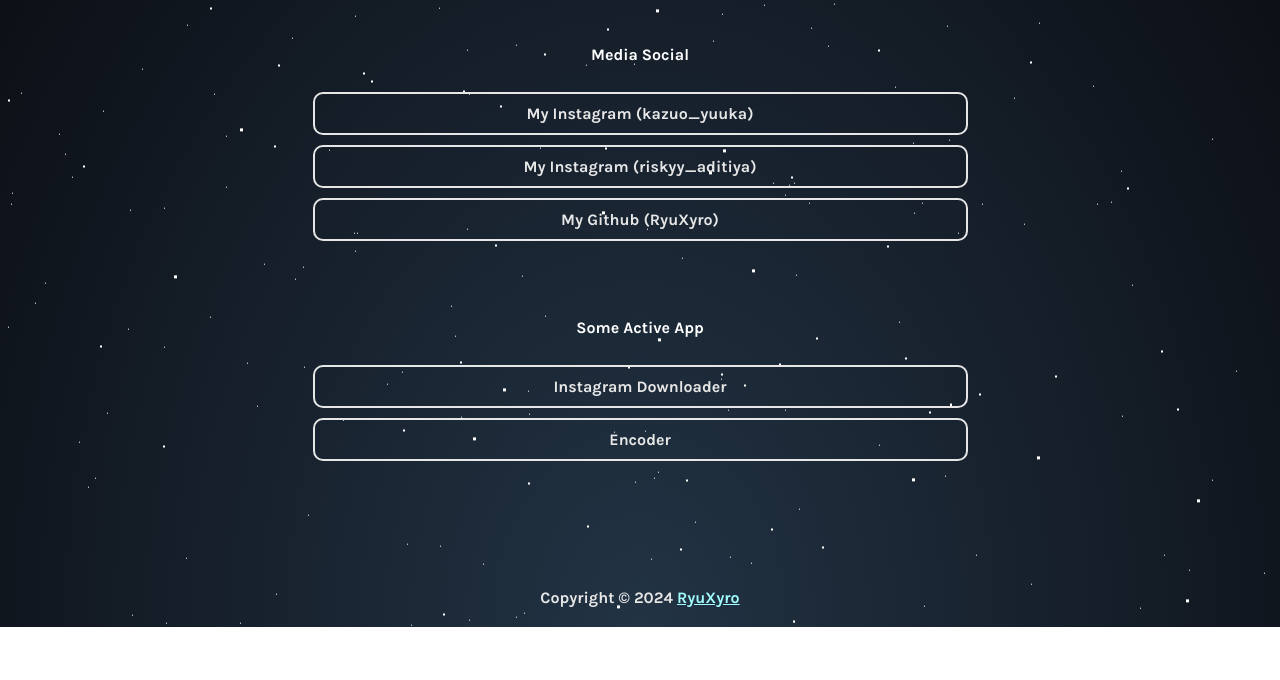
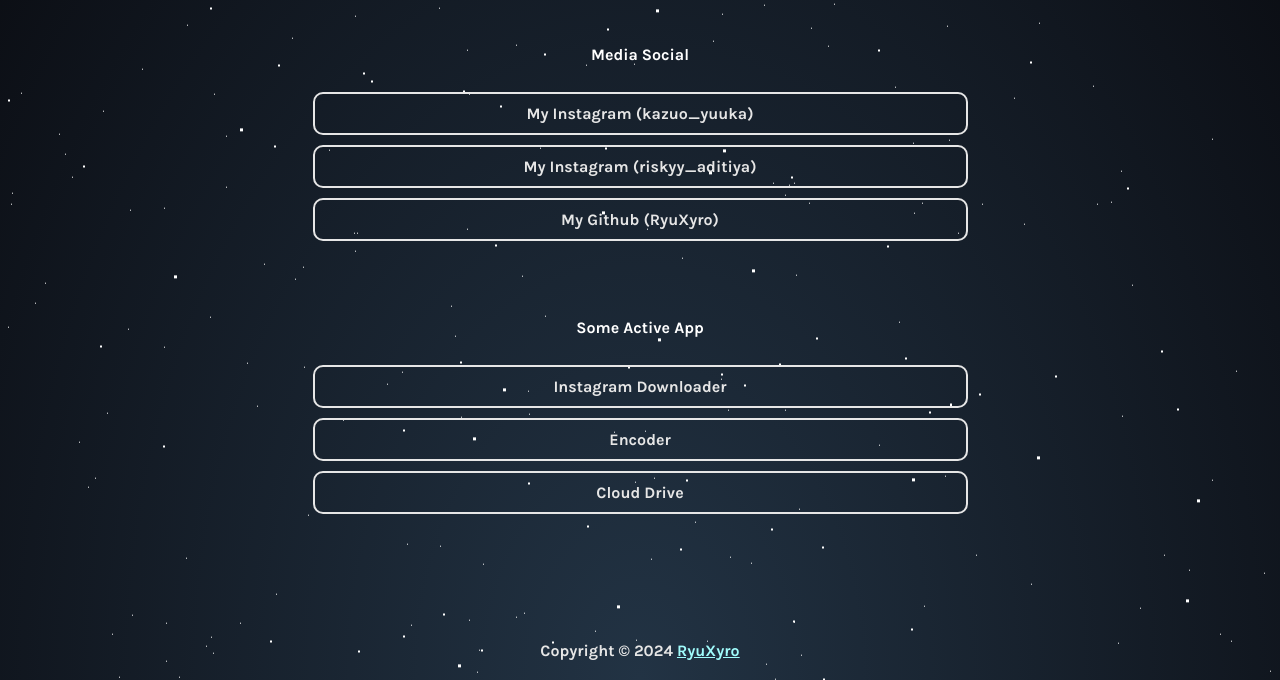
Before and after one commit to RyuXyro/linktree, a plain HTML site: page index.html in a window 1280 px wide. Shown: the part 236-916 px from the top of the page. Before the commit the page ends 863 px from the top, so only its background shows below. Drawn offline with Linux system fonts and the light colour scheme.

Commit message:
Update index.html

```diff
--- a/index.html
+++ b/index.html
@@ -100,6 +100,7 @@
   <div id="links">
     <a class="link" href="https://ryuxyro.github.io/igdownloader/" target="_blank"><b>Instagram Downloader</b></a>
     <a class="link" href="https://encyrpt-language.vercel.app/" target="_blank"><b>Encoder</b></a>
+    <a class="link" href="https://s.id/kz_cloud" target="_blank"><b>Cloud Drive</b></a>
   </div>
   <!-- link 3 end -->
   <div id="hashtag" style="padding-top: 100px;">Copyright &copy; 2024 <a id="colorfooter"
```
